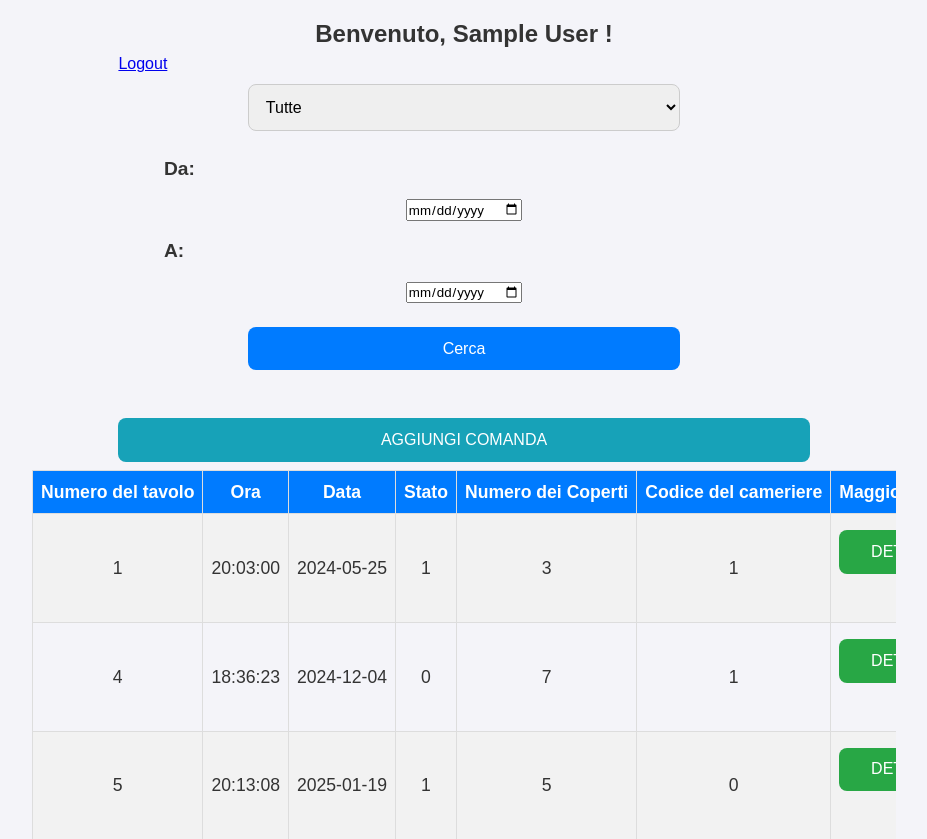
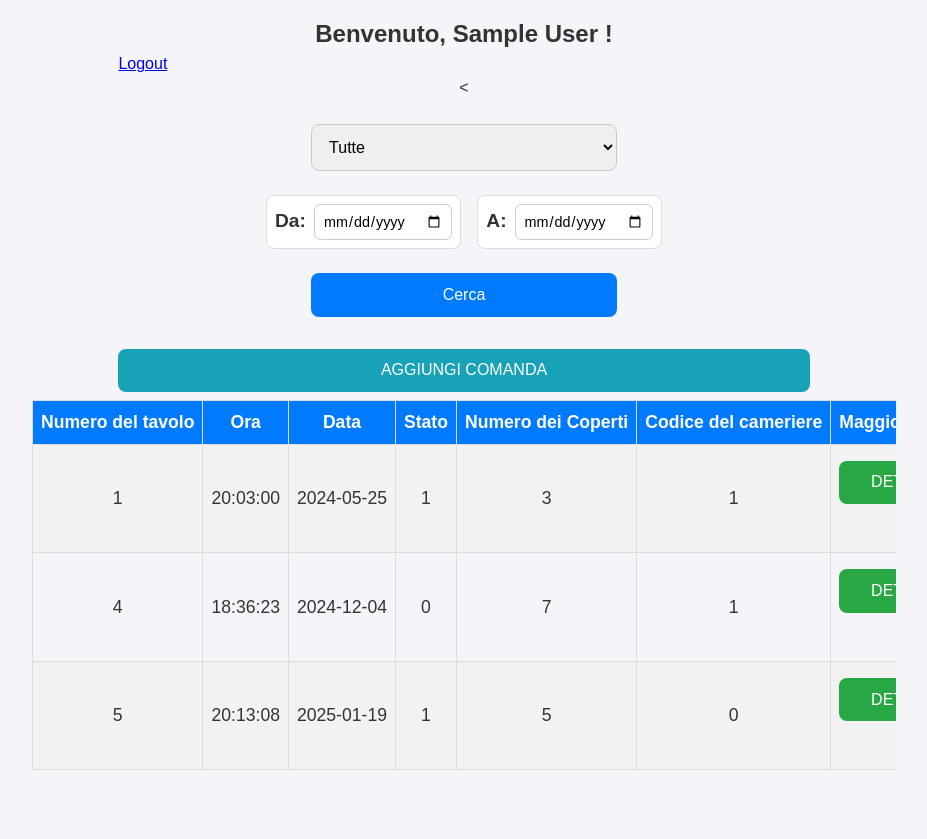
Before and after one commit to BattistellaMattia/Ristorante, a PHP site: page /comande.php in a window 1280 px wide. Shown: the top 839 px of the page, without its empty margins (176-1103 px from the left). After the commit the page ends 770 px from the top, so only its background shows below. Run offline with PHP 8.4, Linux system fonts and the light colour scheme; the visitor is signed in with stand-in values (Sample User, id 1); data comes from the database, SQL or seed files in the repository.

Commit message:
Aggiornamenti

```diff
--- a/comande.php
+++ b/comande.php
@@ -22,20 +22,27 @@ include "controlloLogin.php";
         <a href = "logout.php"> Logout </a>
 
         <!-- Form per filtrare lo stato e le date delle comande -->
-        <form action="comande.php" method="post">
+        <<form action="comande.php" method="post" class="form-filtri">
+            <div class="filtri-container">
                 <select name="Filtri">
                     <option value=""> Tutte </option>
                     <option value="1"> Attive </option>
                     <option value="0"> Concluse </option>
                 </select>
 
+                <div class="filtro-data">
+                    <div class="data-group">
                         <label for="data_inizio">Da:</label>
-            <input type="date" id="data_inizio" name="data_inizio">
+                        <input type="date" id="data_inizio" name="data_inizio" class="date-input">
+                    </div>
+                    <div class="data-group">
+                        <label for="data_fine">A:</label>
+                        <input type="date" id="data_fine" name="data_fine" class="date-input">
+                    </div>
+                </div>
 
-            <label for="data_fine">A:</label>
-            <input type="date" id="data_fine" name="data_fine">
-
-            <input type="submit" value="Cerca">
+            <input type="submit" value="Cerca" class="pulsante-cerca">
+            </div>
         </form>
 
         <!-- pulsante che apre la pagina 'aggiuntaComandeTipologia' per iniziare a creare una nuova comanda -->
--- a/style.css
+++ b/style.css
@@ -15,6 +15,36 @@ body
     background-color: #f4f4f9;
     color: #333;
     margin: 0;
+}
+
+/* -------------------------------------------- */
+
+/* Container per il numero tavolo*/
+.numero-tavolo-container
+{
+    margin-bottom: 1.5rem;
+    text-align: center;
+}
+
+.numero-tavolo-container label
+{
+    display: block;
+    font-size: 1.2rem;
+    font-weight: bold;
+    color: #333;
+    margin-bottom: 0.5rem;
+}
+
+.numero-tavolo-container input
+{
+    width: 80%;
+    max-width: 200px;
+    padding: 0.8rem;
+    font-size: 1rem;
+    border: 1px solid #ccc;
+    border-radius: 0.5rem;
+    text-align: center;
+    box-shadow: 0 2px 5px rgba(0, 0, 0, 0.1);
 }
 
 /* -------------------------------------------- */
@@ -109,11 +139,11 @@ body
 {
     background-color: #17a2b8;
     color: white;
-    padding: 5px 10px;
+    padding: 3px 8px;
     border: none;
-    border-radius: 5px;
+    border-radius: 4px;
     cursor: pointer;
-    font-size: 0.9rem;
+    font-size: 0.8rem;
     width: auto;
     margin-right: 5px;
 }
@@ -128,6 +158,98 @@ body
     display: flex;
     justify-content: center;
     gap: 5px;
+}
+
+.pulsanti-intermedi
+{
+    margin: 1rem 0;
+    display: flex;
+    flex-direction: column;
+    align-items: center;
+    gap: 0.5rem;
+}
+
+.form-fine-comanda
+{
+    margin: 0;
+    width: auto;
+}
+
+.pulsante-cancella-comanda
+{
+    background-color: #dc3545;
+    color: white;
+    padding: 0.5rem 1rem;
+    border-radius: 0.5rem;
+    text-decoration: none;
+    display: inline-block;
+    font-size: 0.9rem;
+    transition: background-color 0.3s;
+    margin-top: 0.5rem;
+}
+
+.pulsante-cancella-comanda:hover
+{
+    background-color: #c82333;
+    color: white;
+}
+
+.form-filtri
+{
+    width: 100%;
+    max-width: 800px;
+    margin: 1rem auto;
+}
+
+.filtri-container
+{
+    display: flex;
+    flex-wrap: wrap;
+    gap: 1rem;
+    align-items: center;
+    justify-content: center;
+}
+
+.filtro-data
+{
+    display: flex;
+    gap: 1rem;
+    align-items: center;
+}
+
+.data-group
+{
+    display: flex;
+    align-items: center;
+    gap: 0.5rem;
+    background-color: white;
+    padding: 0.5rem;
+    border-radius: 0.5rem;
+    border: 1px solid #ddd;
+}
+
+.date-input
+{
+    padding: 0.5rem;
+    border: 1px solid #ccc;
+    border-radius: 0.4rem;
+    font-size: 0.9rem;
+}
+
+.pulsante-cerca
+{
+    background-color: #17a2b8;
+    color: white;
+    padding: 0.5rem 1.5rem;
+    border: none;
+    border-radius: 0.5rem;
+    cursor: pointer;
+    transition: background-color 0.3s;
+}
+
+.pulsante-cerca:hover
+{
+    background-color: #138496;
 }
 
 /* -------------------------------------------- */
@@ -520,6 +642,35 @@ button:hover
     {
         font-size: 1.3rem;
     }
+
+    .numero-tavolo-container input
+    {
+        width: 90%;
+        max-width: 250px;
+    }
+
+    .pulsanti-intermedi
+    {
+        margin: 0.8rem 0;
+    }
+
+    .filtri-container
+    {
+        flex-direction: column;
+        width: 100%;
+    }
+
+    .filtro-data
+    {
+        flex-direction: column;
+        width: 100%;
+    }
+
+    .data-group
+    {
+        width: 100%;
+        justify-content: space-between;
+    }
 }
 
 @media (min-width: 1024px)
@@ -596,8 +747,9 @@ button:hover
 {
     display: flex;
     flex-direction: column;
-    gap: 1rem;
+    gap: 0.5rem;
     align-items: center;
+    margin-bottom: 1rem;
 }
 
 .tipologiaPulsante
```
Also changed, not shown: aggiuntaComandeTipologia.php (+40 -20 lines). Lines whose indentation alone changed are shown as unchanged.
